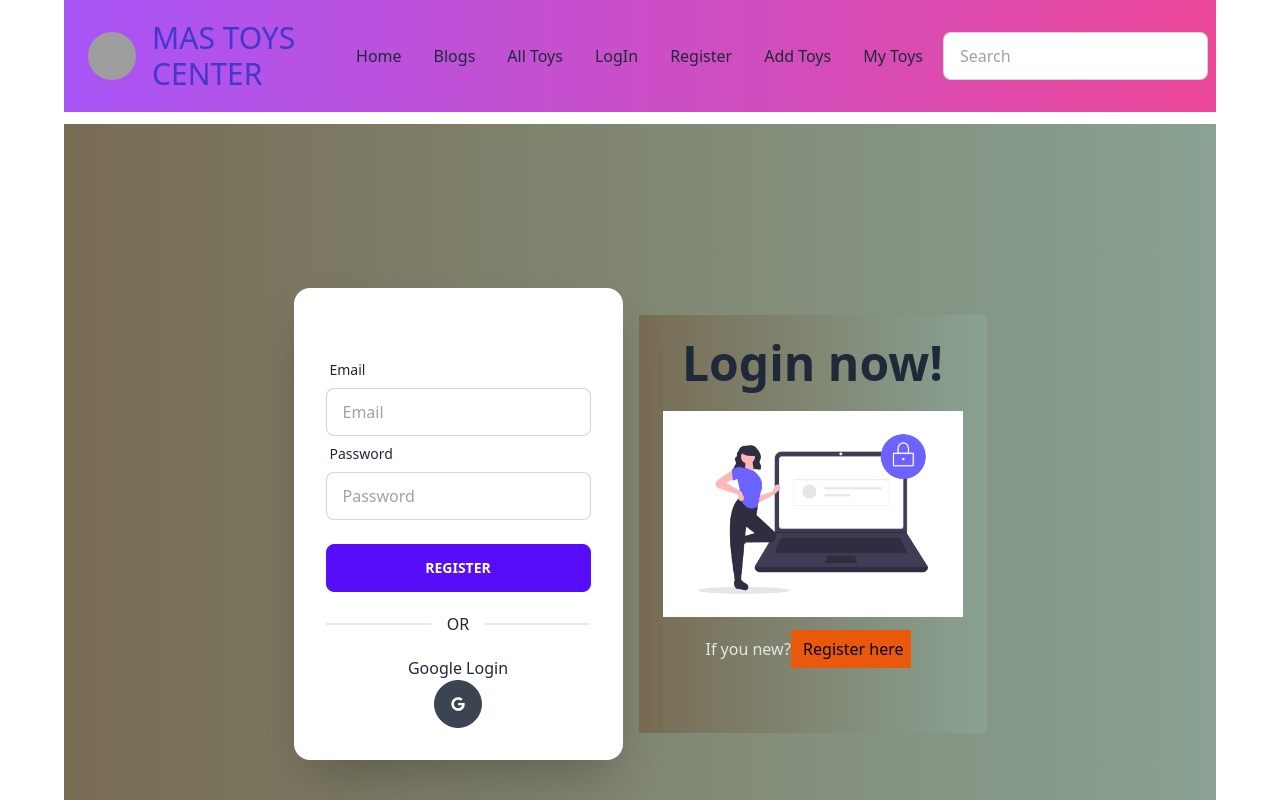
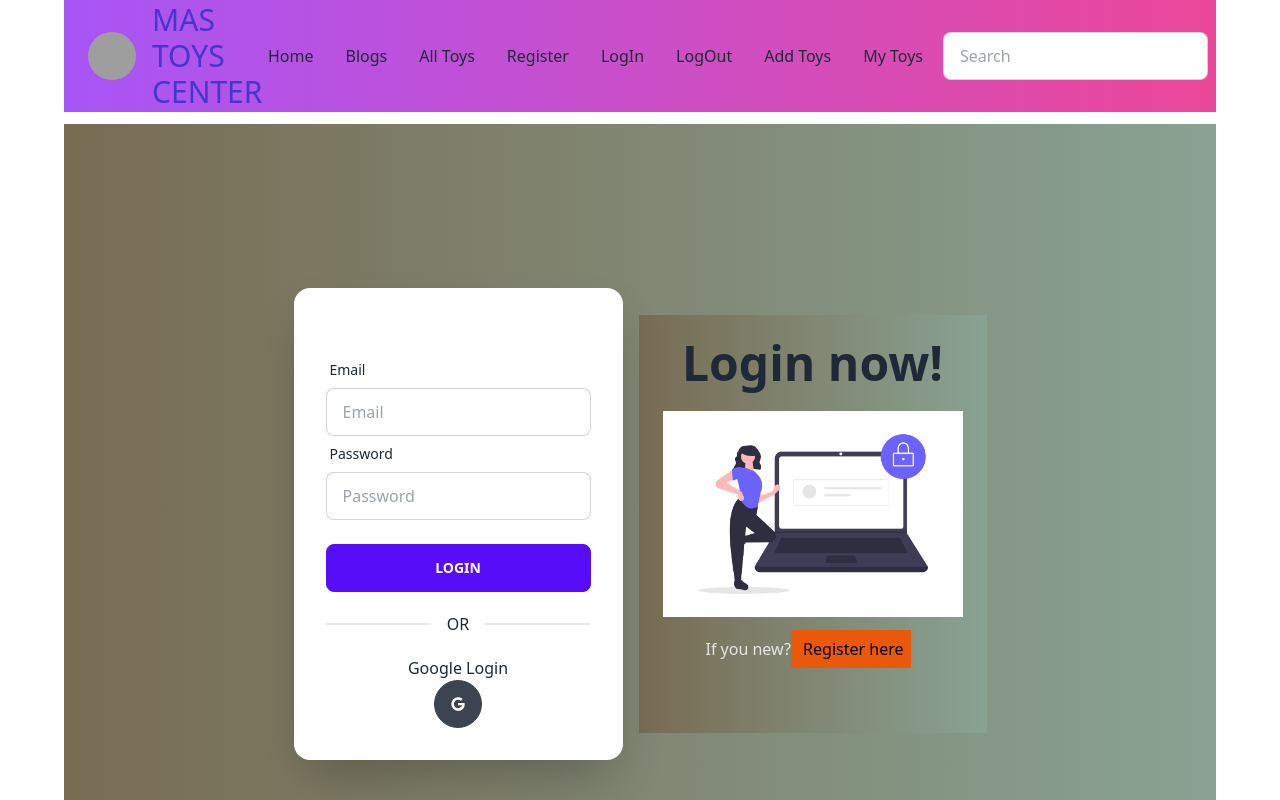
Before and after one commit to MostofaAsik/MAS-Toys-Center-client, a React (Vite) app: page /login in a window 1280 px wide. Shown: the top 800 px of the page. Built offline with nearby package versions, Linux system fonts and the light colour scheme; no server answers; grey boxes are pictures that could not be loaded.

Commit message:
user update

```diff
--- a/src/Provider/AuthProvider.jsx
+++ b/src/Provider/AuthProvider.jsx
@@ -1,6 +1,6 @@
 /* eslint-disable no-unused-vars */
-import React, { createContext, useState } from 'react';
-import { createUserWithEmailAndPassword, getAuth, signInWithEmailAndPassword, signOut } from "firebase/auth";
+import React, { createContext, useEffect, useState } from 'react';
+import { createUserWithEmailAndPassword, getAuth, onAuthStateChanged, signInWithEmailAndPassword, signOut } from "firebase/auth";
 import app from '../firebase/firebase.config';
 
 export const AuthContext = createContext(null)
@@ -23,6 +23,16 @@ const AuthProvider = ({ children }) => {
         return signInWithEmailAndPassword(auth, email, password)
     }
 
+    useEffect(() => {
+        const unsubscribe = onAuthStateChanged(auth, currentUser => {
+            setUser(currentUser)
+            setLoading(false)
+        })
+        return () => {
+            return unsubscribe;
+        }
+    }, [])
+
     const logOut = () => {
         setLoading(true)
         return signOut(auth)
--- a/src/pages/Home/NavBar.jsx
+++ b/src/pages/Home/NavBar.jsx
@@ -4,14 +4,26 @@ import { Link } from 'react-router-dom';
 import { AuthContext } from '../../Provider/AuthProvider';
 
 const NavBar = () => {
-    const { user } = useContext(AuthContext)
+    const { user, logOut } = useContext(AuthContext)
+    console.log(user)
+
+    const handleLogOut = () => {
+        logOut()
+            .then(() => { })
+            .catch(error => {
+                console.log(error.message);
+            })
+    }
 
     const nav = <>
         <li><Link to='/'>Home</Link></li>
         <li><Link to='/blogs'>Blogs</Link></li>
         <li><Link to='/alltoys'>All Toys</Link></li>
-        <li><Link to='/login'>LogIn</Link></li>
         <li><Link to='/register'>Register</Link></li>
+        {
+            user ? <img title={user?.displayName} src={user?.photoURL} alt="" className=' rounded-full w-10 h-10  '></img> : <li><Link to='/login'>LogIn</Link></li>
+        }
+        <li><button onClick={handleLogOut}>LogOut</button></li>
         <li><Link to='/addtoys'>Add Toys</Link></li>
         <li><Link to='/mytoys'>My Toys</Link></li>
 
--- a/src/pages/Login/Login.jsx
+++ b/src/pages/Login/Login.jsx
@@ -68,7 +68,7 @@ const Register = () => {
 
                             <div className="form-control mt-6">
                                 {/* <button className="btn btn-primary">Login</button> */}
-                                <input className='btn btn-primary' type="submit" value="Register" />
+                                <input className='btn btn-primary' type="submit" value="Login" />
                             </div>
                         </form>
                         <div>
--- a/src/pages/Register/Register.jsx
+++ b/src/pages/Register/Register.jsx
@@ -3,6 +3,7 @@ import React, { useContext, useState } from 'react';
 import { Link, useNavigate } from 'react-router-dom';
 import logo from '../../assets/images/logo.png'
 import { AuthContext } from '../../Provider/AuthProvider';
+import { updateProfile } from 'firebase/auth';
 
 const Register = () => {
     const [error, setError] = useState('')
@@ -33,12 +34,25 @@ const Register = () => {
                 form.reset()
                 logOut()
                 navigate('/login')
+                updateUserProfile(createdUser, name, photo)
 
             })
             .catch(error => {
                 console.log(error.message)
             })
 
+    }
+
+    const updateUserProfile = (user, name, photo) => {
+        updateProfile(user, {
+            displayName: name, photoURL: photo
+        })
+            .then(() => {
+                console.log("User Update Succesfully");
+            })
+            .catch(error => {
+                console.log(error.message);
+            })
     }
 
     return (
@@ -62,13 +76,13 @@ const Register = () => {
                                 <label className="label">
                                     <span className="label-text">Name</span>
                                 </label>
-                                <input type="text" name="name" placeholder="name" className="input input-bordered" />
+                                <input type="text" name="name" placeholder="name" className="input input-bordered" required />
                             </div>
                             <div className="form-control w-full">
                                 <label className="label">
                                     <span className="label-text">PhotoUrl</span>
                                 </label>
-                                <input type="text" name='photo' placeholder="Url" className="input input-bordered" />
+                                <input type="text" name='photo' placeholder="Url" className="input input-bordered" required />
 
                             </div>
 
@@ -76,14 +90,14 @@ const Register = () => {
                                 <label className="label">
                                     <span className="label-text">Email</span>
                                 </label>
-                                <input type="email" name='email' placeholder="Email" className="input input-bordered" />
+                                <input type="email" name='email' placeholder="Email" className="input input-bordered" required />
 
                             </div>
                             <div className="form-control">
                                 <label className="label">
                                     <span className="label-text">Password</span>
                                 </label>
-                                <input type="password" name='password' placeholder="Password" className="input input-bordered" />
+                                <input type="password" name='password' placeholder="Password" className="input input-bordered" required />
 
                             </div>
 
```
